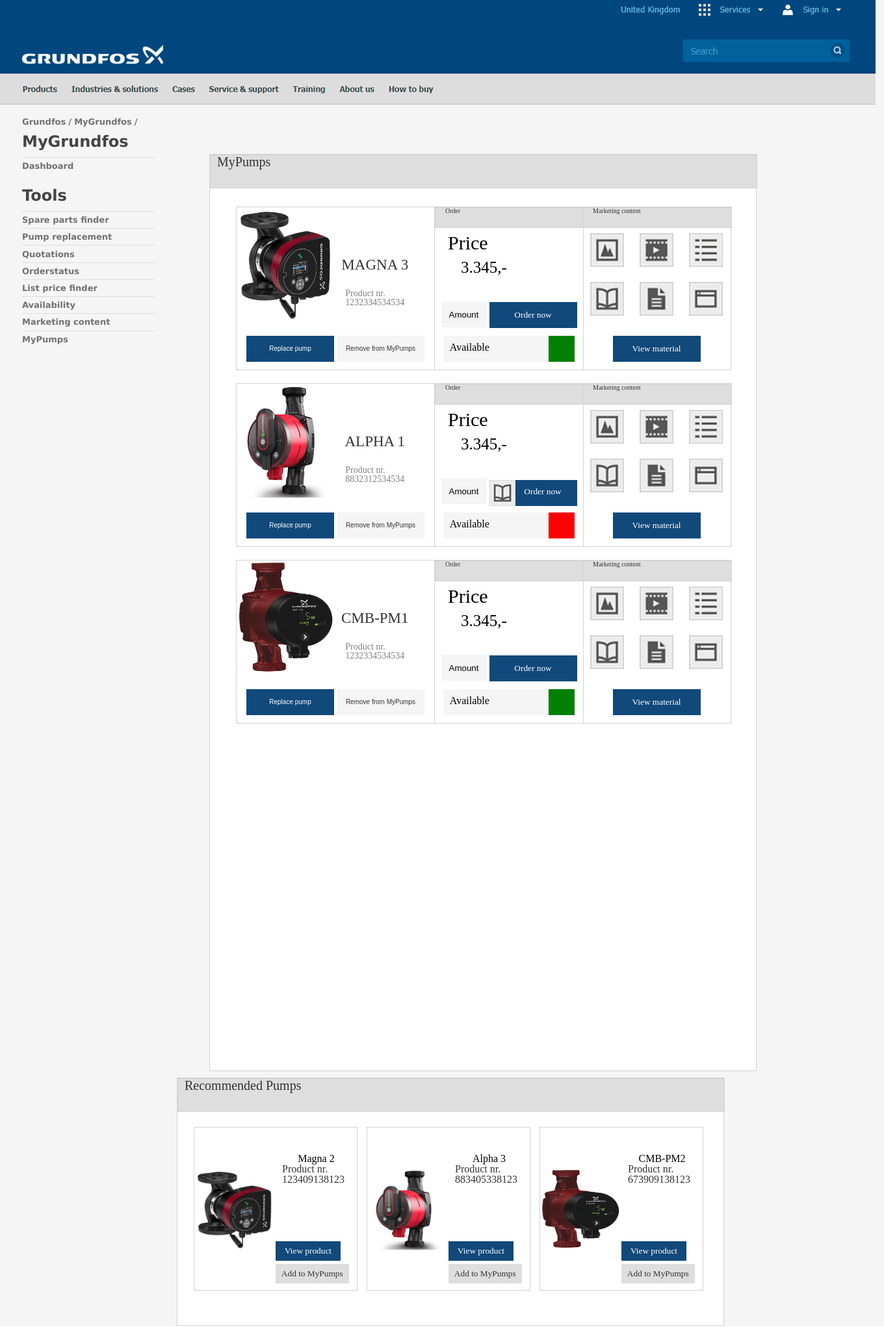
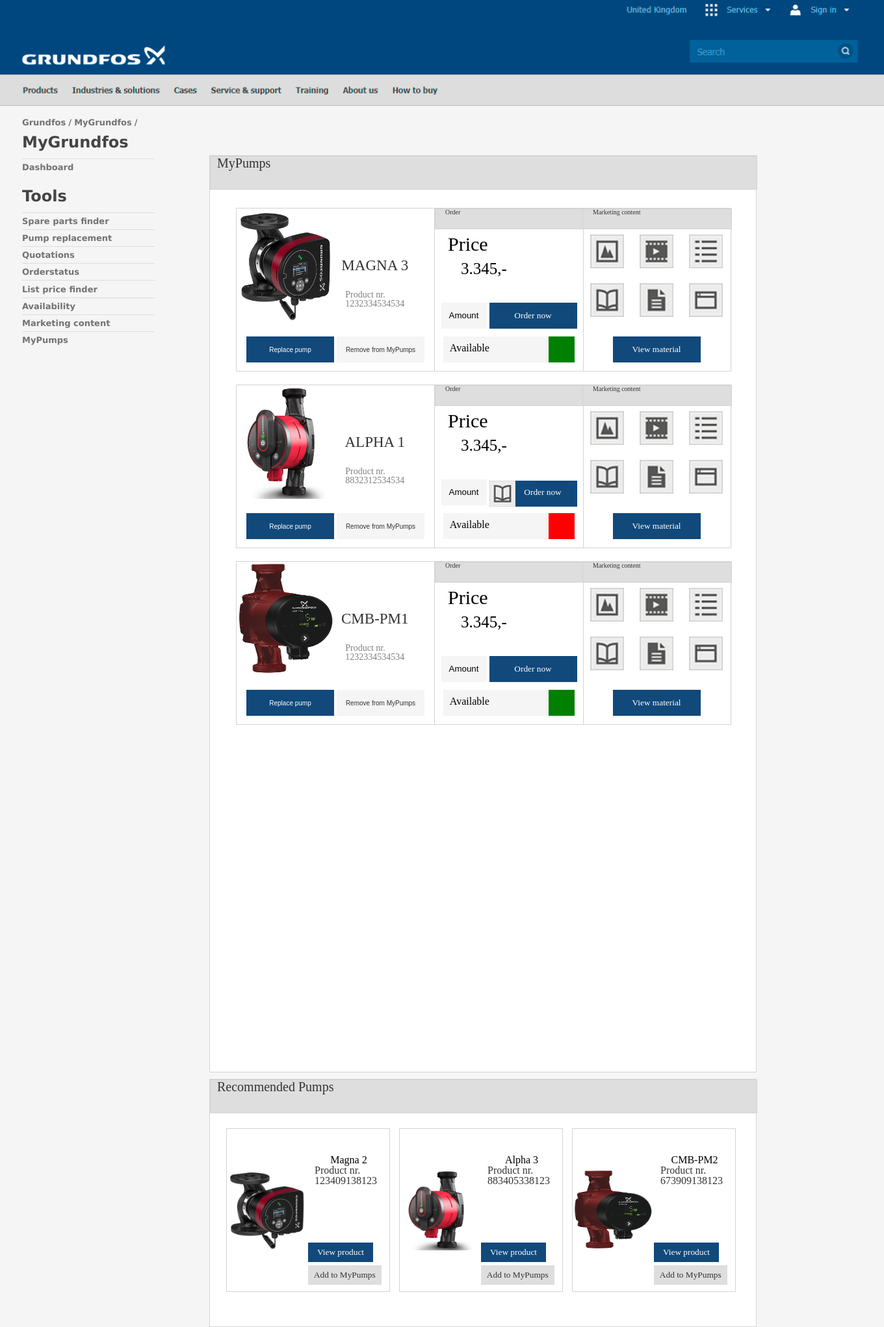
Before and after one commit to Dannyfk/Grundfos, a PHP site: page /mypumps.php in a window 1360 px wide. Shown: the whole page at 65% size. Run offline with PHP 8.4, Linux system fonts and the light colour scheme; some libraries are stand-ins or nearby versions; some web fonts are replaced.

Commit message:
Fix mypumps

```diff
--- a/css/mypumps.css
+++ b/css/mypumps.css
@@ -276,6 +276,7 @@
   background-color: white;
   padding: 60px 20px 40px 20px;
   margin-top: 10px;
+  margin-left: 50px;
 }
 
 .recommendedWrapper .topbar {
--- a/css/style.css
+++ b/css/style.css
@@ -71,20 +71,14 @@
   margin-top: 7%;
 }
 
-<<<<<<< HEAD
-=======
 #main-content {
   background: rgba(255, 255, 255, 1.00);
   width: 800px;
   height: calc(100% + 40px);
   margin: auto;
-<<<<<<< HEAD
   margin-bottom: 4%;
   border: #d0d0d0 1px solid;
-=======
->>>>>>> e24751687d804cd37ba6c651b435b57d8fcd774b
 }
->>>>>>> 1ef3c3b3dbe0ca513c920ada6c52d842a0ea4272
 
 
 /*----------------header-----------------*/
```
